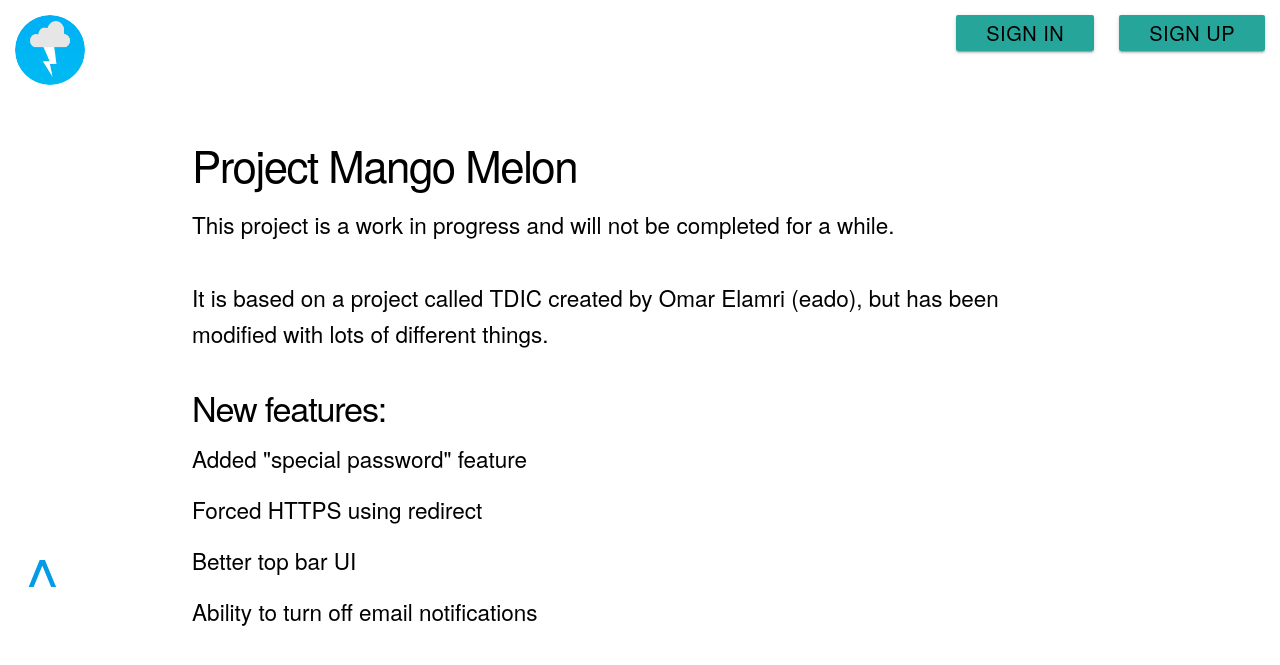
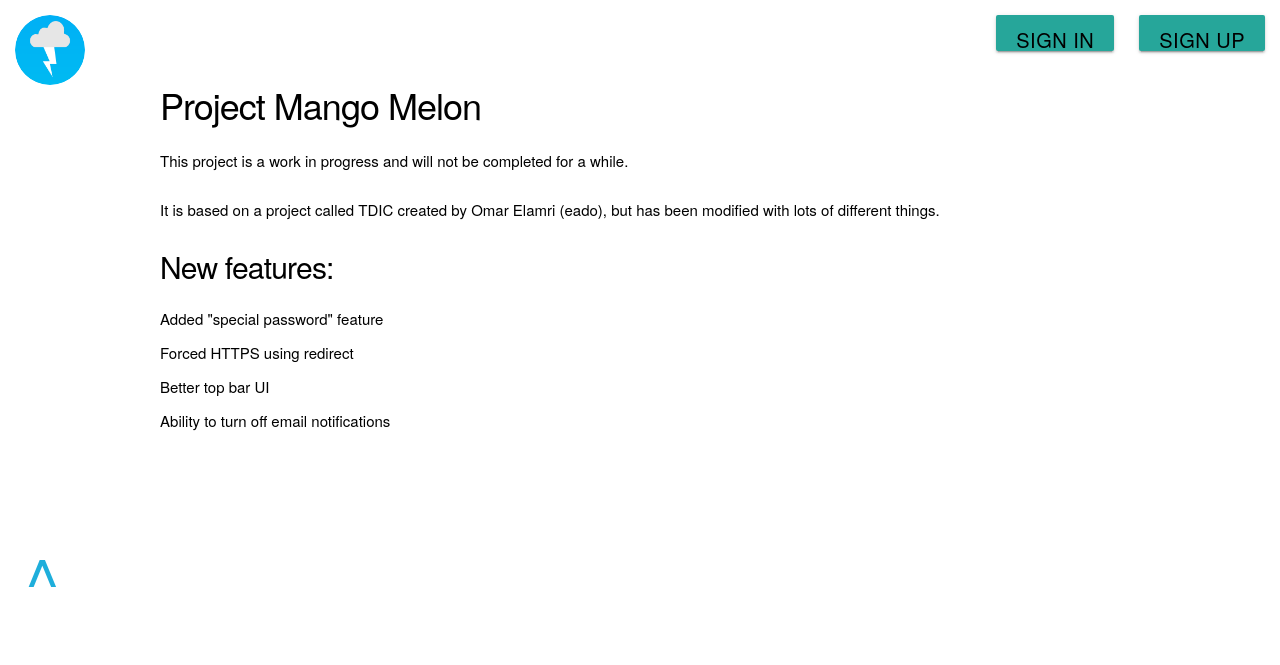
Before and after one commit to superstealthysheep/mango-melon, a Python web app: template templates/index.html in a window 1280 px wide. Shown: the top 665 px of the page. Run offline with Jinja, Linux system fonts and the light colour scheme; the template is opened without the code that fills it, so the values that code supplies are empty; some libraries are stand-ins or nearby versions.

Commit message:
Change order of stylesheets in layout.html

```diff
--- a/templates/layout.html
+++ b/templates/layout.html
@@ -7,18 +7,21 @@
 	    <meta name="description" content="Thunder Dynamics Internal Communication">
 	    <meta name="viewport" content="width=device-width, initial-scale=1">
         <link href="http://fonts.googleapis.com/icon?family=Material+Icons" rel="stylesheet">
-		<link href='https://fonts.googleapis.com/css?family=Open+Sans:300' rel='stylesheet' type='text/css'>
+		<link href='https://fonts.googleapis.com/css?family=Roboto' rel='stylesheet' type='text/css'>
 	    <link rel="stylesheet" href="{{ url_for('static', filename='normalize.css') }}">
+
+			<!-- Compiled and minified CSS -->
+			<link rel="stylesheet" href="https://cdnjs.cloudflare.com/ajax/libs/materialize/0.98.2/css/materialize.min.css">
+
+			<!-- Compiled and minified JavaScript -->
+			<script type="text/javascript" src="https://code.jquery.com/jquery-2.1.1.min.js"></script>
+			<script src="https://cdnjs.cloudflare.com/ajax/libs/materialize/0.98.2/js/materialize.min.js"></script>
+
 	    <link rel="stylesheet" href="{{ url_for('static', filename='skeleton.css') }}">
 		<link rel="stylesheet" href="{{ url_for('static', filename='main.css') }}">
 		<link rel="shortcut icon" href="{{ url_for('static', filename='favicon.ico') }}">
 
-        <!-- Compiled and minified CSS -->
-        <link rel="stylesheet" href="https://cdnjs.cloudflare.com/ajax/libs/materialize/0.98.2/css/materialize.min.css">
 
-        <!-- Compiled and minified JavaScript -->
-        <script type="text/javascript" src="https://code.jquery.com/jquery-2.1.1.min.js"></script>
-        <script src="https://cdnjs.cloudflare.com/ajax/libs/materialize/0.98.2/js/materialize.min.js"></script>
 
 	    <!--[if lt IE 9]>
 	        <script src="//html5shiv.googlecode.com/svn/trunk/html5.js"></script>
```
